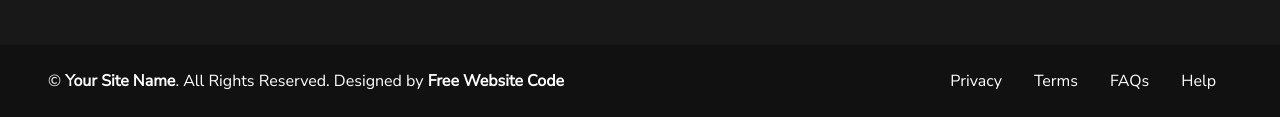
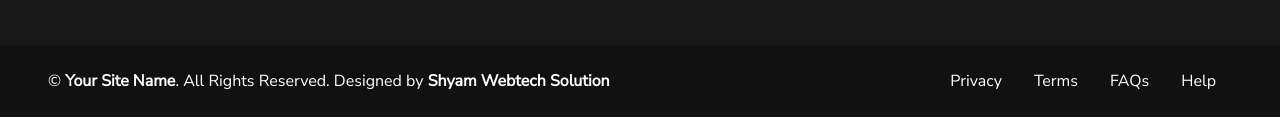
Before and after one commit to SSWebTechSolutions/Pet_Groomer, a plain HTML site: page index.html in a window 1280 px wide. Shown: the part 7224-7341 px from the top of the page. Drawn offline with nearby package versions, Linux system fonts and the light colour scheme.

Commit message:
Update index.html

```diff
--- a/index.html
+++ b/index.html
@@ -718,7 +718,7 @@
             <div class="col-md-6 text-center text-md-left mb-3 mb-md-0">
                 <p class="m-0 text-white">
                     &copy; <a class="text-white font-weight-bold" href="https://freewebsitecode.com">Your Site Name</a>. All Rights Reserved. Designed by
-                    <a class="text-white font-weight-bold" href="https://freewebsitecode.com">Free Website Code</a>
+                    <a class="text-white font-weight-bold" href="https://shyamwebtech.netly.app">Shyam Webtech Solution</a>
                 </p>
             </div>
             <div class="col-md-6 text-center text-md-right">
```
